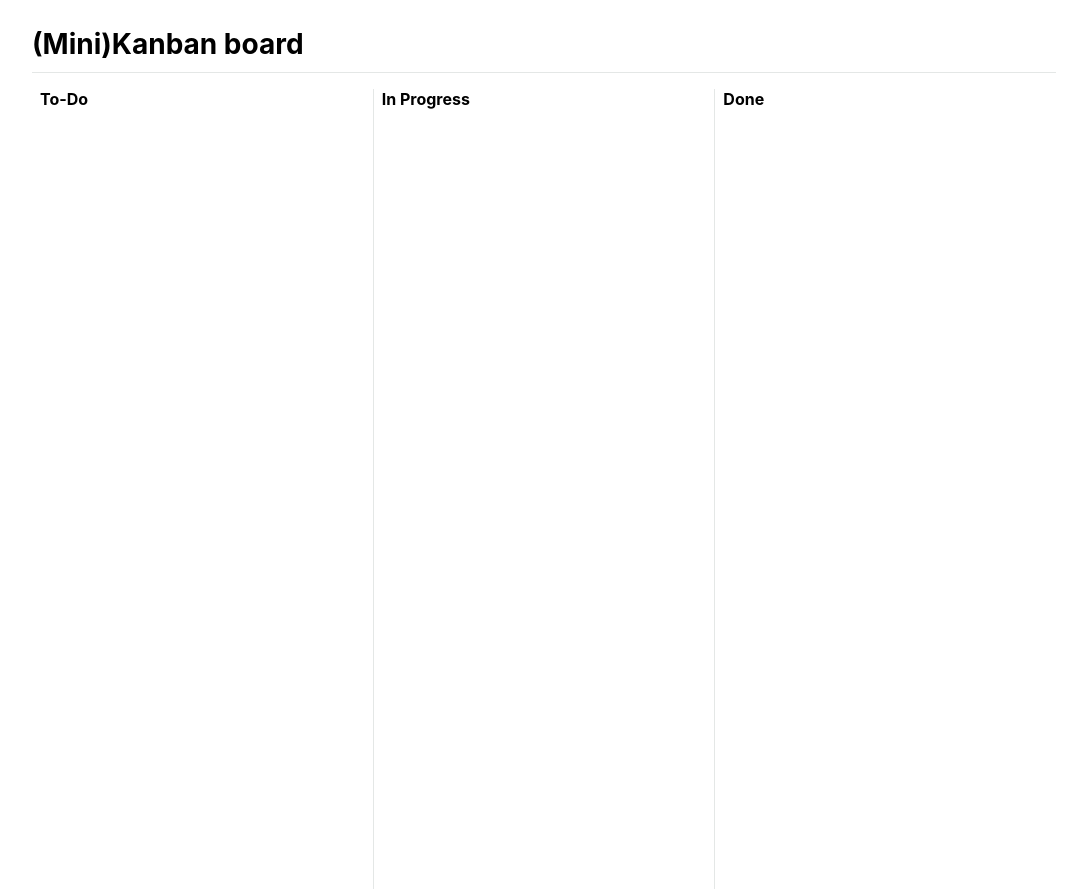
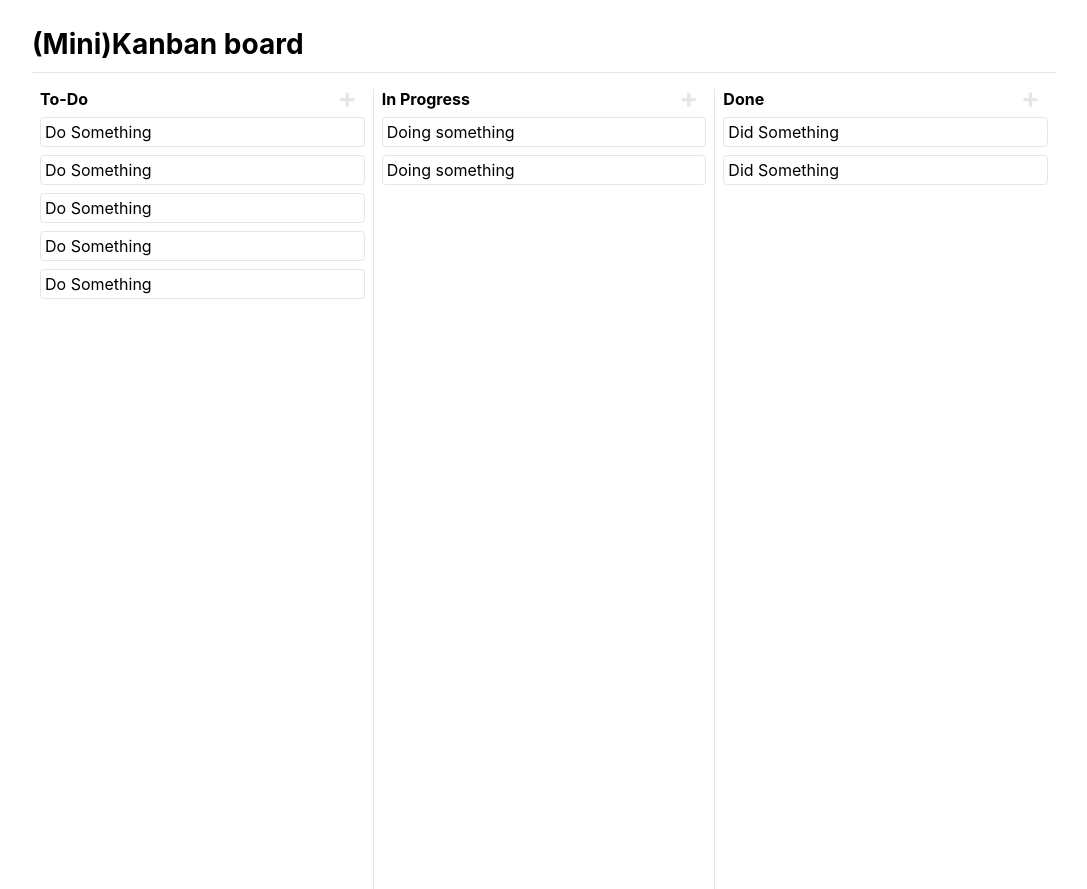
Before and after one commit to Lucianolo/kanban-react, a React (Create React App) app: page / in a window 1280 px wide. Shown: the whole page, without its empty margins (96-1183 px from the left). Built offline with nearby package versions, Linux system fonts and the light colour scheme.

Commit message:
Define data model, generate mock data and render tasks

```diff
--- a/src/components/Board.js
+++ b/src/components/Board.js
@@ -1,6 +1,41 @@
 import React, { Component } from 'react'
 import Column from './Column'
+
+const TICKET_STATUSES = ['To-Do', 'In Progress', 'Done']
+
+const MOCK_DATA = [
+  {id: 1, status: 'To-Do', description: 'Do Something', persisted: true},
+  {id: 2, status: 'To-Do', description: 'Do Something', persisted: true},
+  {id: 3, status: 'To-Do', description: 'Do Something', persisted: true},
+  {id: 4, status: 'In Progress', description: 'Doing something', persisted: true},
+  {id: 5, status: 'Done', description: 'Did Something', persisted: true},
+  {id: 6, status: 'To-Do', description: 'Do Something', persisted: true},
+  {id: 7, status: 'To-Do', description: 'Do Something', persisted: true},
+  {id: 8, status: 'Done', description: 'Did Something', persisted: true},
+  {id: 9, status: 'In Progress', description: 'Doing something', persisted: true},
+]
 class Board extends Component {
+  constructor (props) {
+    super(props)
+    this.state = {
+      tasks: MOCK_DATA
+    }
+  }
+
+  addTask (status) {
+    const task = {
+      id: this.state.tasks[this.state.tasks.length - 1].id + 1,
+      status: status,
+      description: 'Add a description',
+      persisted: false,
+    }
+    this.setState((state) => {
+      return {
+        tasks: [...state.tasks, task],
+      }
+    })
+  }
+
   render() {
     return (
       <div className='Board'>
@@ -8,9 +43,14 @@ class Board extends Component {
           (Mini)Kanban board
         </div>
         <div className='columns horizontal'>
-          <Column name={'To-Do'}/>
-          <Column name={'In Progress'}/>
-          <Column name={'Done'}/>
+          {TICKET_STATUSES.map((status, index) => (
+            <Column
+              addTask={this.addTask.bind(this)}
+              name={status}
+              key={index}
+              tasks={this.state.tasks.filter((task) => task.status === status)}
+            />
+          ))}
         </div>
       </div>
     )
--- a/src/components/Column.js
+++ b/src/components/Column.js
@@ -1,10 +1,28 @@
 import React from 'react'
 
-const Column = ({ name }) => {
+const Column = ({ name, addTask, tasks }) => {
   return (
     <div className='Column vertical'>
-      <div className='column-name'>
-        {name}
+      <div className='column-header'>
+        <div className='column-name'>
+          {name}
+        </div>
+        <div
+          className='add-task-button'
+          onClick={() => addTask(name)}
+        >
+          +
+        </div>
+      </div>
+      <div className='column-body'>
+        {tasks.map((task) => (
+          <div
+            className='task-box'
+            key={task.id}
+          >
+            {task.description}
+          </div>
+        ))}
       </div>
     </div>
   )
--- a/src/index.css
+++ b/src/index.css
@@ -1,4 +1,4 @@
-html, .App, #root {
+html, .App, #root, .columns {
   height: 100%;
 }
 body {
@@ -36,7 +36,6 @@ code {
 .horizontal {
   display: flex;
   width: 100%;
-  height: 100%;
   justify-content: space-between;
 }
 
@@ -45,7 +44,7 @@ code {
   flex-direction: column;
 }
 
-.Column{
+.Column {
   height: 100%;
   width: 100%;
   padding: 0 8px;
@@ -56,8 +55,29 @@ code {
   border-right: 1px solid #e4e7e6;
 }
 
-
+.column-header {
+  position: relative;
+}
 .column-name {
   font-weight: bold;
   font-size: 16px;
 }
+
+.add-task-button {
+  color: #e4e7e6;
+  font-weight: bold;
+  font-size: 28px;
+  position: absolute;
+  top: -8px;
+  right: 8px;
+  cursor: pointer;
+}
+
+.task-box {
+  border: 1px solid #e4e7e6;
+  border-radius: 4px;
+  margin: 8px 0;
+  display: flex;
+  align-items: center;
+  padding: 4px;
+}
```
